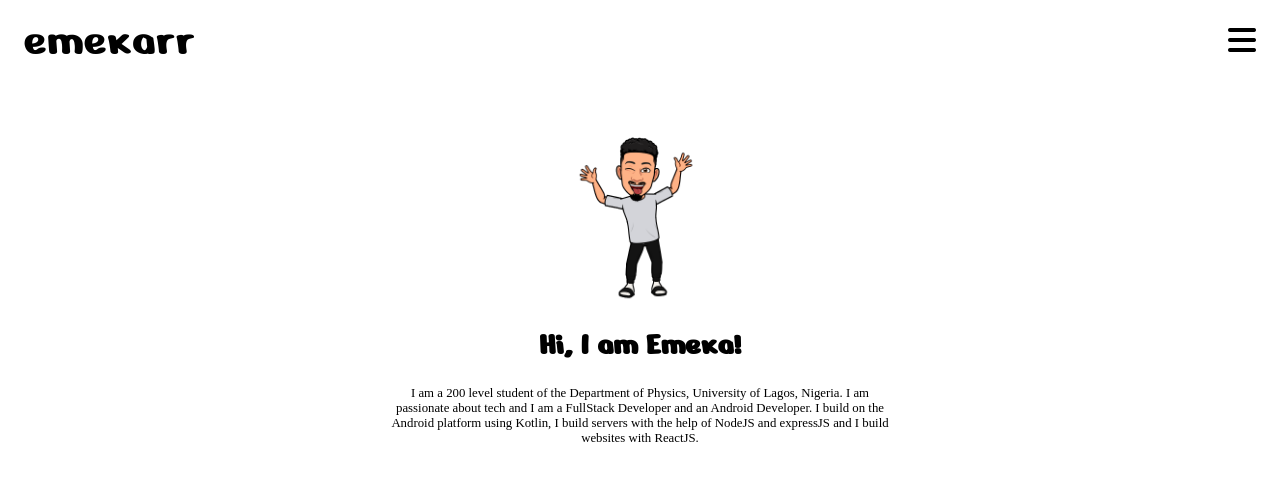
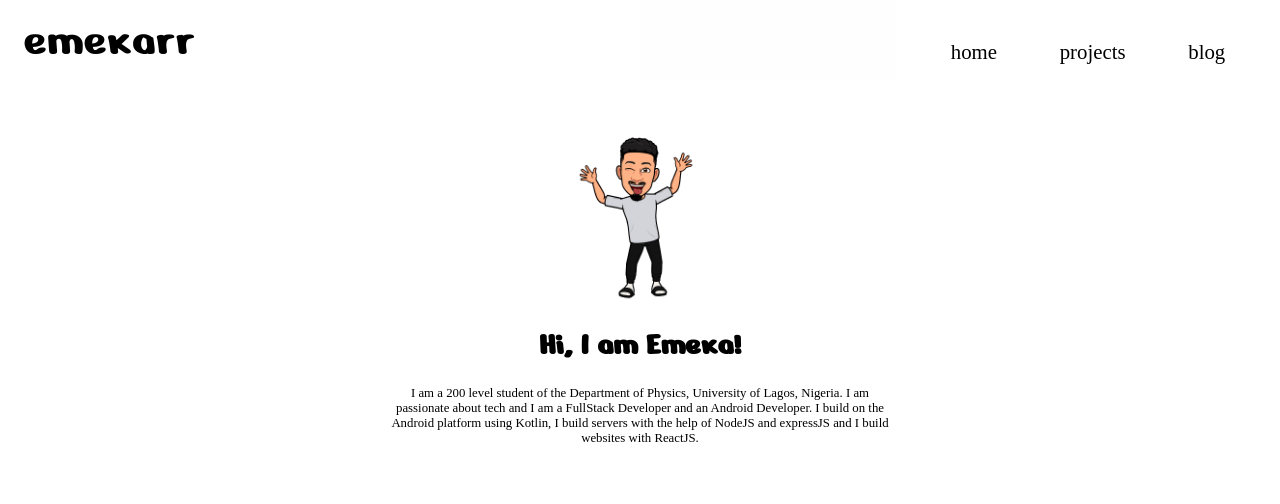
Before and after one commit to Emekarr/emeka.github.io, a plain HTML site: page index.html in a window 1280 px wide. Shown: the top 504 px of the page. Drawn offline with Linux system fonts and the light colour scheme.

Commit message:
made the site play well on desktop

```diff
--- a/css/style.css
+++ b/css/style.css
@@ -179,13 +179,30 @@ p > a {
   .name {
     font-size: 3rem;
   }
-  .nav-tray {
-    height: 100%;
+  .nav-tray-modal {
+    height: 10vh;
+    padding: 0;
+    margin: 0;
     right: 0rem;
+    display: block;
+    position: absolute;
+    top: 0;
+  }
+  .nav-content{
+    border: none;
+    width: 100%;
+    height: 10vh;
+    margin: 0;
+    padding: 0;
+    display: flex;
+    justify-content: flex-end;
   }
   .nav-tray-inner {
     flex-direction: row;
-    margin: 0rem;
+    width: 60%;
+    margin: 0;
+    padding: 0;
+    justify-content: space-evenly;
   }
   .nav-tray-inner > li {
     text-decoration: none;
@@ -194,7 +211,7 @@ p > a {
     margin: 0rem 0.5rem;
   }
   .nav-tray-inner > .fa,
-  .fa-chevron-left {
+  .fa-bars {
     visibility: hidden;
   }
 
```
